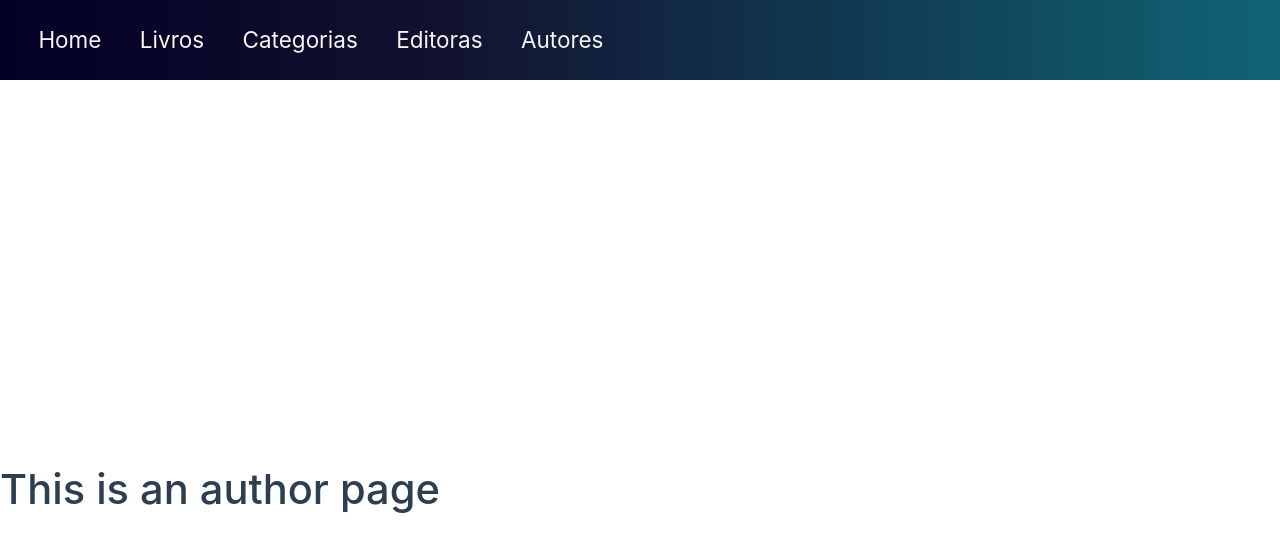
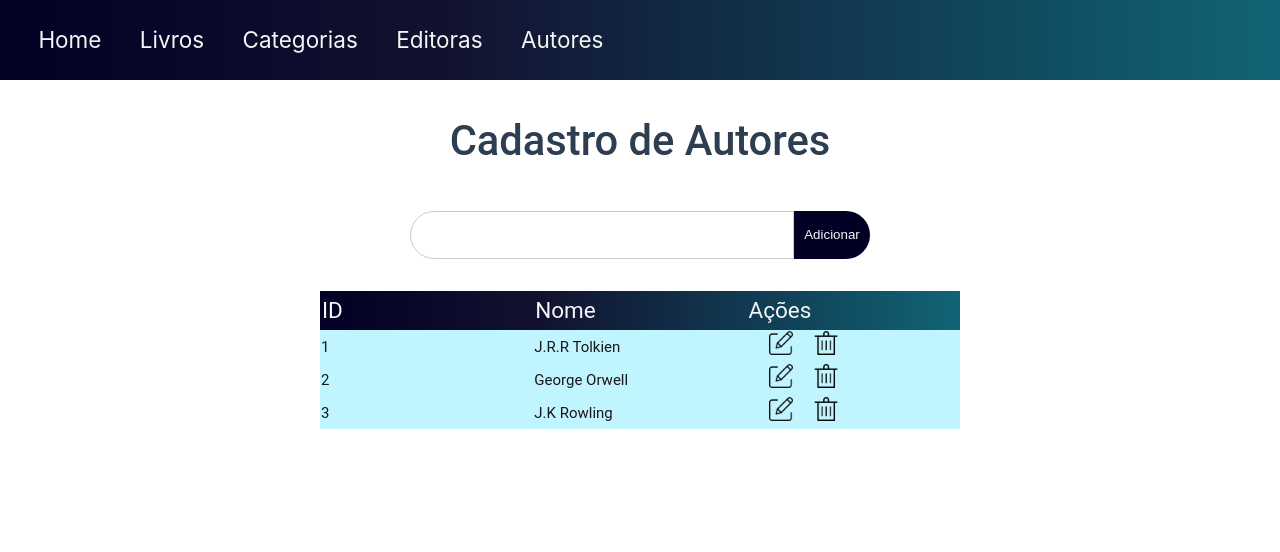
Before and after one commit to joaovtrsantos/vue-bookstore, a Vue app in the folder vue-bookstore-admin/: page /author in a window 1280 px wide. Shown: the top 552 px of the page. Built offline with nearby package versions, Linux system fonts and the light colour scheme; data requests are answered from the project's data file.

Commit message:
Author crud finished

```diff
--- /dev/null
+++ b/vue-bookstore-admin/src/components/author/FormAuthor.vue
@@ -0,0 +1,40 @@
+<script>
+import { mapActions } from "pinia";
+import { useAuthorStore } from "@/stores/author";
+export default {
+  props: {
+    currentAuthor: {
+      type: Object,
+    },
+  },
+  data() {
+    return {
+      author: this.currentAuthor,
+    };
+  },
+  methods: {
+    ...mapActions(useAuthorStore, ["saveAuthor"]),
+    async save() {
+      try {
+        const msg = await this.saveAuthor(this.author);
+        alert(msg);
+        Object.assign(this.author, {
+          id: "",
+          name: "",
+        });
+      } catch (e) {
+        alert("Ooops! Algo de errado!");
+      }
+    },
+  },
+};
+</script>
+
+<template>
+  <form class="form-admin">
+    <input type="text" v-model="author.name" class="input-text-admin" />
+    <button @click="save" class="button-admin">
+      {{ currentAuthor.id !== "" ? "Salvar" : "Adicionar" }}
+    </button>
+  </form>
+</template>
--- /dev/null
+++ b/vue-bookstore-admin/src/components/author/ListAuthor.vue
@@ -0,0 +1,41 @@
+<script>
+import { mapState, mapStores, mapActions } from "pinia";
+import { useAuthorStore } from "@/stores/author";
+import DataTable from "../template/DataTable.vue";
+export default {
+  components: { DataTable },
+  data() {
+    return {
+      columns: [
+        { label: "ID", field: "id" },
+        { label: "Nome", field: "name" },
+      ],
+    };
+  },
+  computed: {
+    ...mapStores(useAuthorStore),
+    ...mapState(useAuthorStore, ["authors"]),
+  },
+  methods: {
+    ...mapActions(useAuthorStore, ["getAllAuthors", "deleteAuthor"]),
+    async deleteItem(author) {
+      try {
+        await this.deleteAuthor(author.id);
+        alert("Item excluído com sucesso.");
+      } catch (e) {
+        alert(e);
+      }
+    },
+  },
+  async mounted() {
+    try {
+      await this.getAllAuthors();
+    } catch (e) {
+      alert(e);
+    }
+  },
+};
+</script>
+<template>
+  <data-table :columns="columns" :items="authors" @edit="$emit('edit', $event)" @delete="deleteItem" />
+</template>
--- /dev/null
+++ b/vue-bookstore-admin/src/stores/author.js
@@ -0,0 +1,70 @@
+import { defineStore } from 'pinia'
+import axios from "axios";
+
+export const useAuthorStore = defineStore({
+    id: 'author',
+    state: () => ({
+        authors: []
+    }),
+    getters: {
+        doubleCount: (state) => state.counter * 2
+    },
+    actions: {
+        async getAllAuthors() {
+            try {
+                const { data } = await axios.get("http://localhost:4000/authors");
+                this.authors = data;
+                return Promise.resolve();
+            } catch (e) {
+                console.error(e);
+                if (e.response.status == 404)
+                    return Promise.reject(e.response.statusText);
+                return Promise.reject("Unknown error to search 'Author'");
+            }
+        },
+        async addAuthor(author) {
+            try {
+                const { data } = await axios.post(
+                    "http://localhost:4000/authors",
+                    author
+                );
+                this.author.push(data);
+                return Promise.resolve("Author added");
+            } catch (e) {
+                console.error(e);
+                return Promise.reject(e);
+            }
+        },
+        async updateAuthor(author) {
+            try {
+                await axios.put(
+                    `http://localhost:4000/authors/${author.id}`,
+                    author
+                );
+                const index = this.authors.findIndex((a) => a.id === author.id);
+                this.author.splice(index, 1, { ...author });
+                return Promise.resolve("Author changed");
+            } catch (e) {
+                console.error(e);
+                return Promise.reject(e);
+            }
+        },
+        async saveAuthor(author) {
+            if (author.id)
+                return await this.updateAuthor(author);
+            return await this.addAuthor(author);
+        },
+        async deleteAuthor(id) {
+            try {
+                await axios.delete(`http://localhost:4000/authors/${id}`);
+                const index = this.authors.findIndex(
+                    (author) => author.id === id
+                );
+                this.authors.splice(index, 1);
+                return Promise.resolve();
+            } catch (e) {
+                return Promise.reject("Delete error")
+            }
+        }
+    }
+})
--- a/vue-bookstore-admin/src/views/AuthorView.vue
+++ b/vue-bookstore-admin/src/views/AuthorView.vue
@@ -1,15 +1,34 @@
+<script>
+import ListAuthor from "../components/author/ListAuthor.vue";
+import FormAuthor from "../components/author/FormAuthor.vue";
+export default {
+  components: { ListAuthor, FormAuthor },
+  data() {
+    return {
+      currentAuthor: {
+        id: "",
+        name: "",
+        site: ""
+      },
+    };
+  },
+  methods: {
+    prepareToUpdate(author) {
+      Object.assign(this.currentAuthor, author);
+    },
+  },
+};
+</script>
 <template>
-  <div class="author">
-    <h1>This is an author page</h1>
-  </div>
+  <main>
+    <h1>Cadastro de Autores</h1>
+    <FormAuthor :currentAuthor="currentAuthor" />
+    <div class="div-table">
+      <ListAuthor @edit="prepareToUpdate" />
+    </div>
+  </main>
 </template>
 
 <style>
-@media (min-width: 1024px) {
-  .author {
-    min-height: 100vh;
-    display: flex;
-    align-items: center;
-  }
-}
+@import "@/assets/base.css";
 </style>
```
